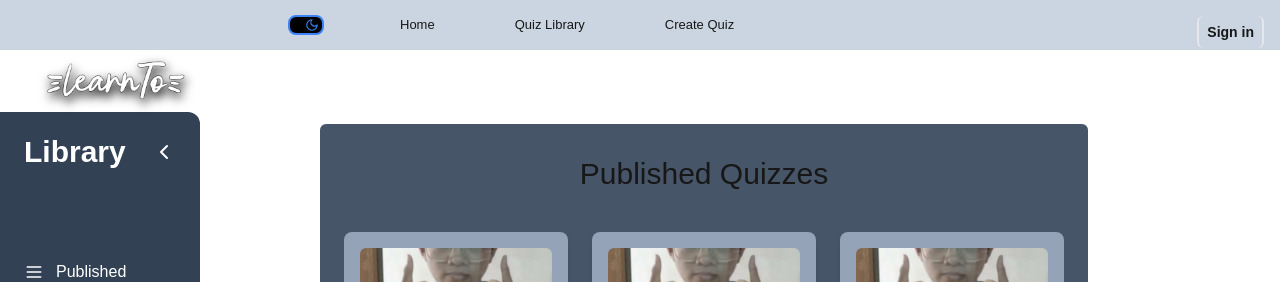
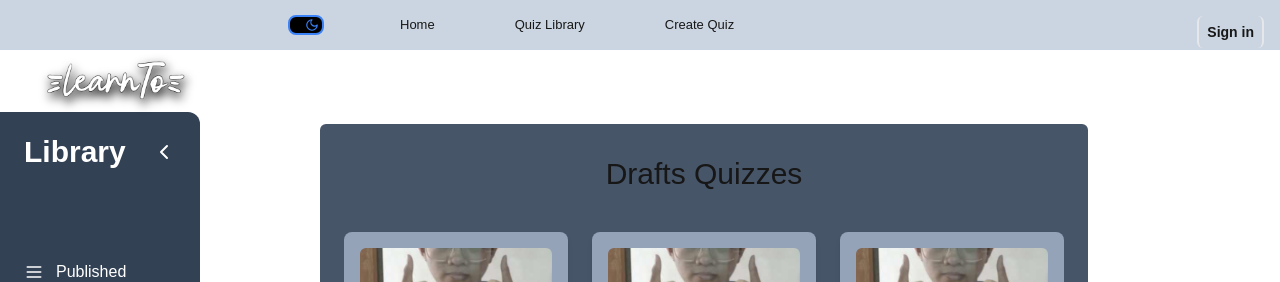
Before and after one commit to JoeyCollado/learnto, a Next.js app: page /pages/quizArchive/drafts in a window 1280 px wide. Shown: the top 282 px of the page. Built offline with nearby package versions, Linux system fonts and the light colour scheme; no server answers.

Commit message:
fix drafts

```diff
--- a/app/pages/quizArchive/drafts/page.tsx
+++ b/app/pages/quizArchive/drafts/page.tsx
@@ -19,7 +19,7 @@ const PublishedQuizzes = () => {
       <div className="overflow-y-auto max-h-full custom-scroll">
         {/* Responsive grid layout for quiz cards */}
         <div className="text-center text-3xl py-2 pb-10">
-          Published Quizzes
+          Drafts Quizzes
         </div>
         <div className="grid grid-cols-1 sm:grid-cols-2 md:grid-cols-3 gap-6">
           {quizzes.map((quiz) => (
```
